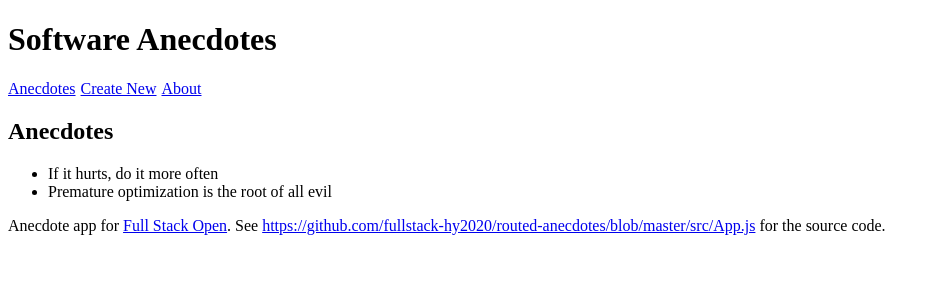
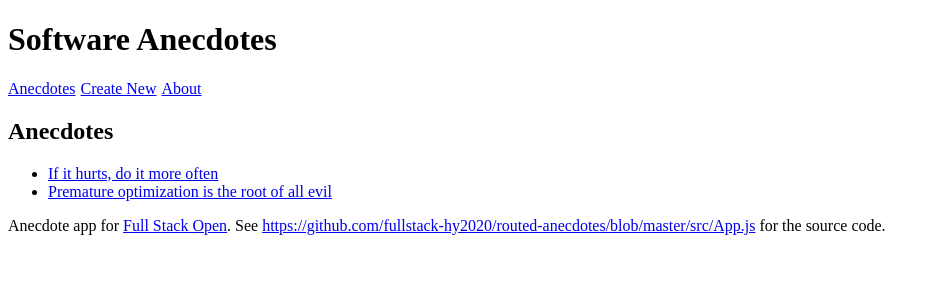
Before and after one commit to ronaldyonggi/routed-anecdotes, a React (Vite) app: page / in a window 1280 px wide. Shown: the top 300 px of the page, without its empty margins (0-936 px from the left). Built offline with nearby package versions, Linux system fonts and the light colour scheme.

Commit message:
7.2 mapping anecdote include Links

```diff
--- a/src/components/AnecdoteList.jsx
+++ b/src/components/AnecdoteList.jsx
@@ -1,8 +1,14 @@
+import { Link } from "react-router-dom"
+
 const AnecdoteList = ({ anecdotes }) => (
     <div>
         <h2>Anecdotes</h2>
         <ul>
-            {anecdotes.map(a => <li key={a.id}>{a.content}</li>)}
+            {anecdotes.map(a =>
+            <li key={a.id}>
+                <Link to={`/anecdotes/${a.id}`}> {a.content}</Link>
+            </li>
+            )}
         </ul>
     </div>
 )
```
